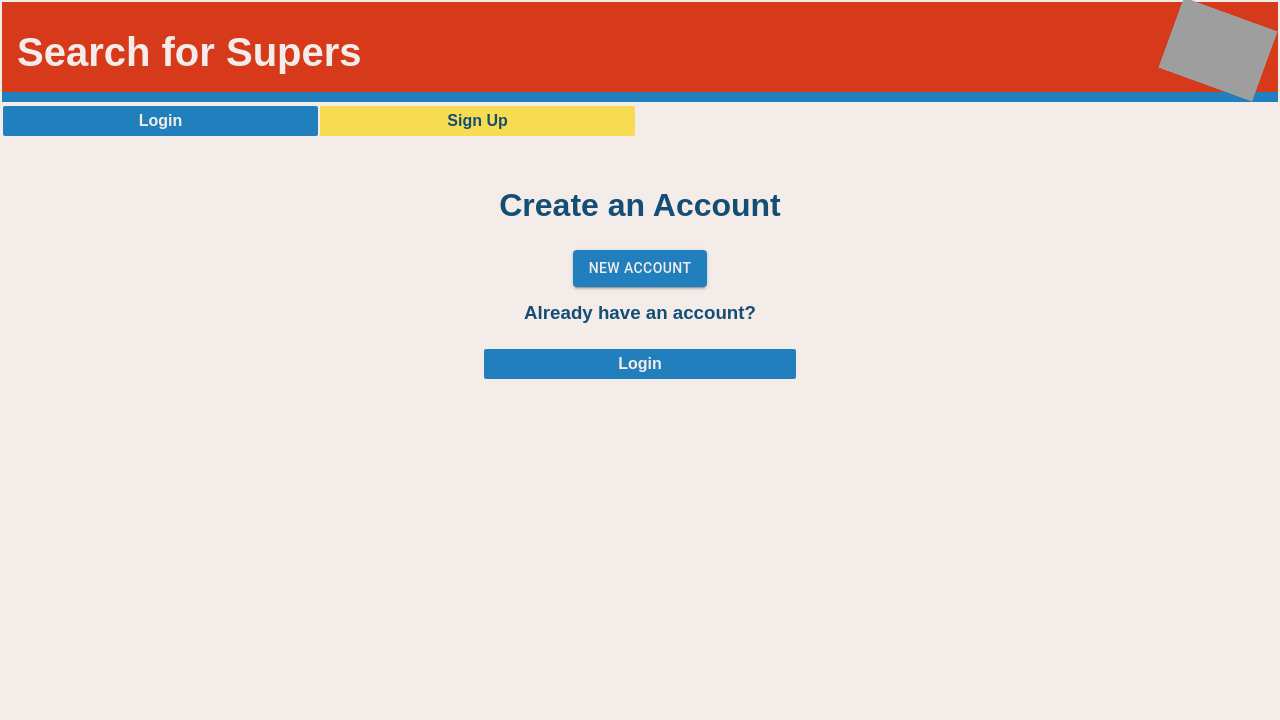
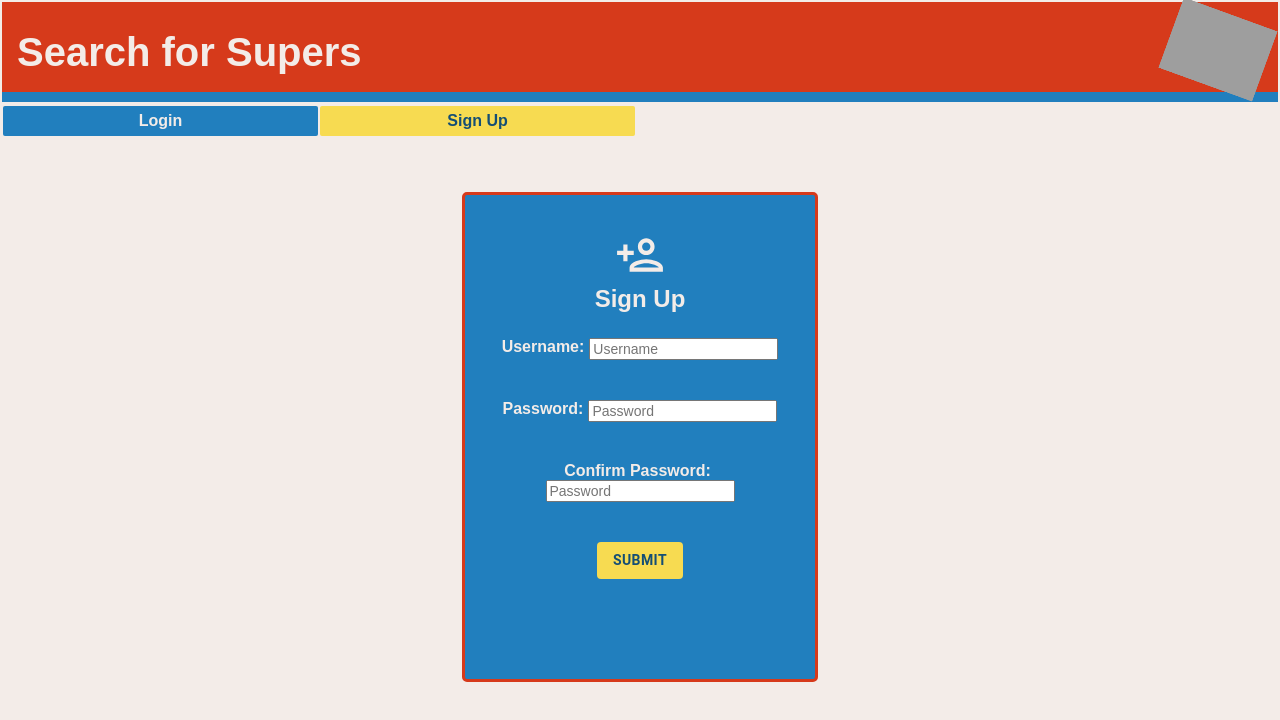
Before and after one commit to seth-allgire/superhero-search-react, a React (Create React App) app: page /createAcct in a window 1280 px wide. Shown: the top 720 px of the page. Built offline with nearby package versions, Linux system fonts and the light colour scheme; no server answers; grey boxes are pictures that could not be loaded.

Commit message:
updates create account page

```diff
--- a/src/components/CreateAccountPage.js
+++ b/src/components/CreateAccountPage.js
@@ -1,19 +1,18 @@
-import React, { useContext, useState } from "react";
-import { HeroContext } from "../shared/HeroContext";
+import React, { useState } from "react";
 import useAxios from "../hooks/useAxios";
-import { NavLink } from "react-router-dom";
 import { Button } from "@mui/material";
+import Alert from "@mui/material/Alert";
+
+import PersonAddOutlinedIcon from "@mui/icons-material/PersonAddOutlined";
 import { motion } from "framer-motion";
 import { opacityAnmtn, transition } from "../animations";
 
 export default function CreateAccountPage() {
-  const [firstName, setFirstName] = useState("");
-  const [lastName, setLastName] = useState("");
   const [username, setUsername] = useState("");
+  const [confPassword, setConfPassword] = useState("");
   const [password, setPassword] = useState("");
   const [error, setError] = useState(false);
   const [userObj, setUserObj] = useState(null);
-  const { showDiv, clickToShow } = useContext(HeroContext);
   const { json } = useAxios("/api/users/createAcct", "post", userObj);
 
   return (
@@ -25,53 +24,15 @@ export default function CreateAccountPage() {
         variants={opacityAnmtn}
         transition={transition}
       >
-        <h1 className="section-head page-title">Create an Account</h1>
         <div className="form-container">
-          <Button variant="contained" onClick={clickToShow}>
-            New Account
-          </Button>
-        </div>
-        {showDiv === true && (
-          <motion.div
-            initial="out"
-            animate="in"
-            exit="out"
-            variants={opacityAnmtn}
-            transition={transition}
-          >
+          <div className="form-surround">
+            <div className="form-container form-title icon">
+              <PersonAddOutlinedIcon sx={{ fontSize: "50px" }} />
+            </div>
+            <div className="form-container form-title">Sign Up</div>
             <div className="form-container">
-              <label className="form-label" htmlFor="firstName">
-                First name:
-              </label>
-              <input
-                className="form-input"
-                value={firstName}
-                onChange={(e) => setFirstName(e.target.value)}
-                id="firstName"
-                placeholder="first"
-              ></input>
-              <div className="form-error">
-                {error &&
-                  firstName.length < 2 &&
-                  "First name must contain at least 2 characters"}
-              </div>
-              <label className="form-label" htmlFor="lastName">
-                Last name:
-              </label>
-              <input
-                className="form-input"
-                value={lastName}
-                onChange={(e) => setLastName(e.target.value)}
-                id="lastName"
-                placeholder="last"
-              ></input>
-              <div className="form-error">
-                {error &&
-                  lastName.length < 2 &&
-                  "Last name must contain at least 2 characters"}
-              </div>
               <label className="form-label" htmlFor="username">
-                Create Username:
+                Username:
               </label>
               <input
                 className="form-input"
@@ -80,20 +41,15 @@ export default function CreateAccountPage() {
                 id="username"
                 placeholder="Username"
               ></input>
-              <motion.div
-                className="form-error"
-                initial="out"
-                animate="in"
-                exit="out"
-                variants={opacityAnmtn}
-                transition={transition}
-              >
-                {error &&
-                  username.length < 4 &&
-                  "Username must contain at least 4 characters"}
-              </motion.div>
+              <div className="form-error">
+                {error && username.length < 4 && (
+                  <Alert severity="error">
+                    Username must be at least 4 characters
+                  </Alert>
+                )}
+              </div>
               <label className="form-label" htmlFor="password">
-                Create Password:
+                Password:
               </label>
               <input
                 className="form-input"
@@ -103,28 +59,37 @@ export default function CreateAccountPage() {
                 id="password"
                 placeholder="Password"
               ></input>
-              <motion.div
-                className="form-error"
-                initial="out"
-                animate="in"
-                exit="out"
-                variants={opacityAnmtn}
-                transition={transition}
-              >
-                {error &&
-                  password.length < 8 &&
-                  "Password must contain at least 8 characters"}
-              </motion.div>
-
+              <div className="form-error">
+                {error && password.length < 8 && (
+                  <Alert severity="error">
+                    Password must be at least 8 characters
+                  </Alert>
+                )}
+              </div>
+              <label className="form-label" htmlFor="confPassword">
+                Confirm Password:
+              </label>
+              <input
+                className="form-input"
+                type="password"
+                value={confPassword}
+                onChange={(e) => setConfPassword(e.target.value)}
+                id="confPassword"
+                placeholder="Password"
+              ></input>
+              <div className="form-error">
+                {error && password !== confPassword && (
+                  <Alert severity="error">Passwords do no match</Alert>
+                )}
+              </div>
               <Button
-                variant="contained"
+                variant="containedPrimary"
                 onClick={() => {
-                  if (
-                    firstName.length < 2 ||
-                    lastName < 2 ||
-                    username.length < 4 ||
-                    password.length < 8
-                  ) {
+                  if (username.length < 4 || password.length < 8) {
+                    setError(true);
+                    return;
+                  }
+                  if (password !== confPassword) {
                     setError(true);
                     return;
                   }
@@ -133,18 +98,28 @@ export default function CreateAccountPage() {
               >
                 Submit
               </Button>
-              <div>{json && json.error}</div>
-              <div>{json && json.data}</div>
+              <div className="form-error">
+                {json && json.error && (
+                  <Alert severity="error">{json.error}</Alert>
+                )}
+                {json && json.data && (
+                  <>
+                    <div className="form-container">
+                      <Alert severity="success">{json.data}</Alert>
+                    </div>
+                    <div className="form-container">
+                      <Button
+                        href="/login"
+                        variant="containedPrimary"
+                        sx={{ fontStyle: "normal" }}
+                      >
+                        Login
+                      </Button>
+                    </div>
+                  </>
+                )}
+              </div>
             </div>
-          </motion.div>
-        )}
-
-        <div>
-          <h3 className="section-head">Already have an account?</h3>
-          <div className="form-container">
-            <NavLink to="/login" className="link">
-              Login
-            </NavLink>
           </div>
         </div>
       </motion.div>
--- a/src/components/LoginPage.js
+++ b/src/components/LoginPage.js
@@ -8,27 +8,6 @@ import useAxios from "../hooks/useAxios";
 import PersonOutlineOutlinedIcon from "@mui/icons-material/PersonOutlineOutlined";
 
 export default function LoginPage() {
-  const button1Style = {
-    bgcolor: "secondary.main",
-    color: "#144e75",
-    "&:hover": {
-      backgroundColor: "#fff1aa",
-    },
-
-    fontWeight: "600",
-  };
-  const button2Style = {
-    color: "#f3ece8",
-    padding: "0px",
-    lineHeight: "16px",
-    ml: "10px",
-  };
-  const errorStyle = {
-    mt: "2px",
-    paddingTop: "0px",
-    paddingBottom: "0px",
-    color: "#d63a1b",
-  };
   const [error, setError] = useState(false);
   const [username, setUsername] = useState("");
   const [password, setPassword] = useState("");
@@ -70,13 +49,8 @@ export default function LoginPage() {
 
             <div className="form-error">
               {error && username.length < 4 && (
-                <Alert
-                  severity="error"
-                  sx={{
-                    ...errorStyle,
-                  }}
-                >
-                  Username must be at least 4 characters!
+                <Alert severity="error">
+                  Username must be at least 4 characters
                 </Alert>
               )}
             </div>
@@ -93,22 +67,14 @@ export default function LoginPage() {
             ></input>
             <div className="form-error">
               {error && password.length < 8 && (
-                <Alert
-                  severity="error"
-                  sx={{
-                    ...errorStyle,
-                  }}
-                >
-                  Password must be at least 8 characters!
+                <Alert severity="error">
+                  Password must be at least 8 characters
                 </Alert>
               )}
             </div>
             <div className="form-container">
               <Button
-                sx={{
-                  ...button1Style,
-                }}
-                variant="contained"
+                variant="containedPrimary"
                 onClick={() => {
                   if (username.length < 4 || password.length < 8) {
                     setError(true);
@@ -121,27 +87,12 @@ export default function LoginPage() {
                 Submit
               </Button>
             </div>
-            {/* </div> */}
             <div className="form-error">
-              {json && (
-                <Alert
-                  severity="error"
-                  sx={{
-                    ...errorStyle,
-                  }}
-                >
-                  {json.error}
-                </Alert>
-              )}
+              {json && <Alert severity="error">{json.error}</Alert>}
             </div>
             <div className="form-container">
               <div>Don't have an account?</div>
-              <Button
-                href="/createAcct"
-                sx={{
-                  ...button2Style,
-                }}
-              >
+              <Button href="/createAcct" variant="containedSecondary">
                 Sign Up
               </Button>
             </div>
--- a/src/index.css
+++ b/src/index.css
@@ -64,11 +64,6 @@ body {
   margin-top: 50px;
 }
 
-.success {
-  color: #42a534;
-  font-weight: bold;
-}
-
 .menu {
   display: flex;
   flex-wrap: wrap;
@@ -99,11 +94,12 @@ body {
 }
 
 .form-surround {
-  height: 375px;
+  height: fit-content;
   max-width: 350px;
   margin-top: 50px;
   background-color: #217fbe;
   padding-top: 30px;
+  padding-bottom: 50px;
   border: 3px solid #d63a1b;
   border-radius: 5px;
 }
--- a/src/index.js
+++ b/src/index.js
@@ -19,11 +19,51 @@ const theme = createTheme({
     },
   },
   components: {
+    MuiButton: {
+      styleOverrides: {
+        root: {},
+        containedPrimary: {
+          paddingX: "15px",
+          marginBottom: "5px",
+          backgroundColor: "#f7db51",
+          color: "#144e75",
+          "&:hover": {
+            backgroundColor: "#fff1aa",
+          },
+          fontWeight: "600",
+        },
+        containedSecondary: {
+          color: "#f3ece8",
+          padding: "0px",
+          lineHeight: "16px",
+          marginLeft: "10px",
+          backgroundColor: "#217fbe",
+          fontWeight: "500",
+          marginBottom: "0px",
+        },
+      },
+    },
+    MuiAlert: {
+      styleOverrides: {
+        root: {
+          marginTop: "2px",
+          paddingTop: "0px",
+          paddingBottom: "0px",
+        },
+        standardError: {
+          color: "#d63a1b",
+        },
+        standardSuccess: {
+          color: "#42a534",
+        },
+      },
+    },
     MuiAccordion: {
       defaultProps: {},
     },
   },
 });
+
 ReactDOM.render(
   <ThemeProvider theme={theme}>
     <HeroProvider>
```
